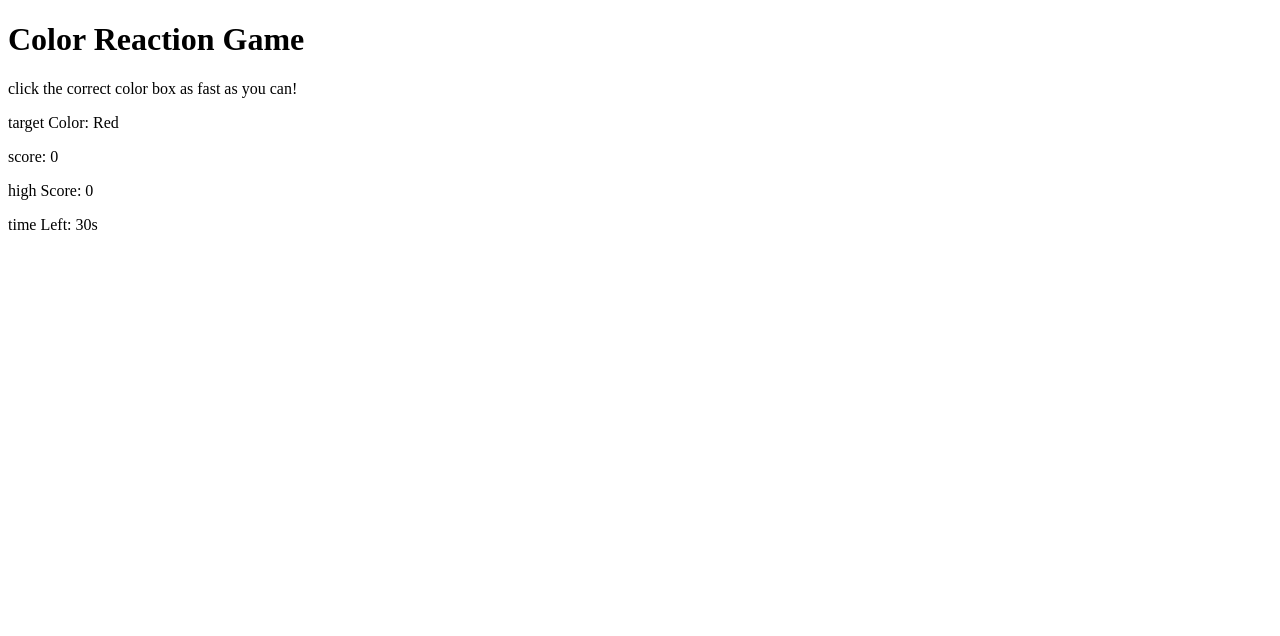
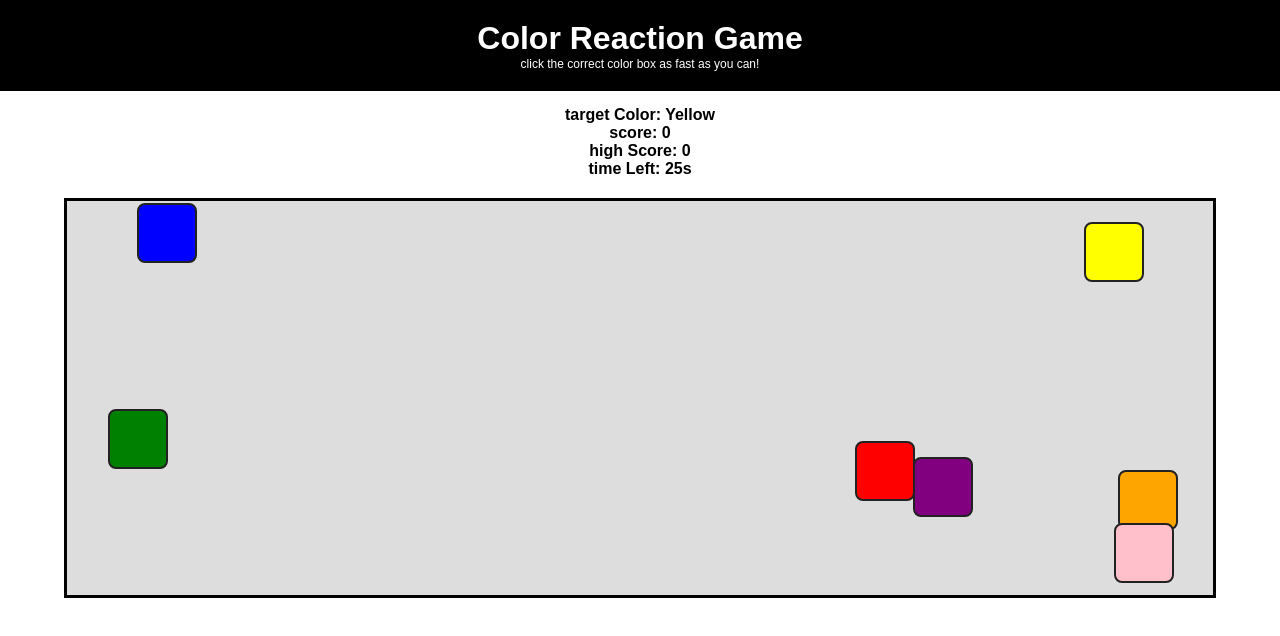
Before and after one commit to Pramish747/Simple-Color-Reaction-Game-, a plain HTML site: page index.html in a window 1280 px wide. Drawn offline with Linux system fonts and the light colour scheme.

Commit message:
Update stylesheet and script references in index.html

```diff
--- a/index.html
+++ b/index.html
@@ -5,7 +5,7 @@
     <meta charset="UTF-8">
     <meta name="viewport" content="width=device-width, initial-scale=1.0">
     <title>Color Reaction Game</title>
-    <link rel="stylesheet" href="style1.css">
+    <link rel="stylesheet" href="style.css">
 </head>
 
 <body>
@@ -25,7 +25,7 @@
         <!-- Boxes will be generated dynamically -->
     </div>
 
-    <script src="script1.js"></script>
+    <script src="script.js"></script>
 </body>
 
 </html>
```
